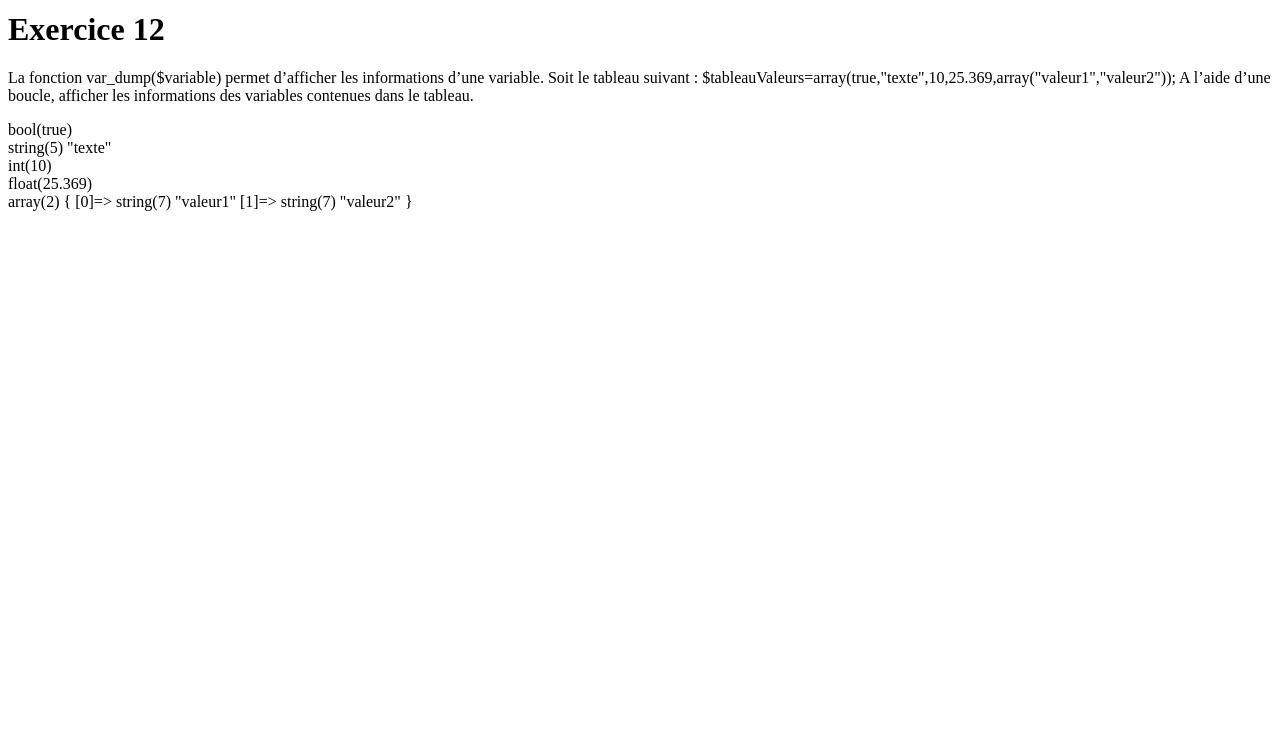
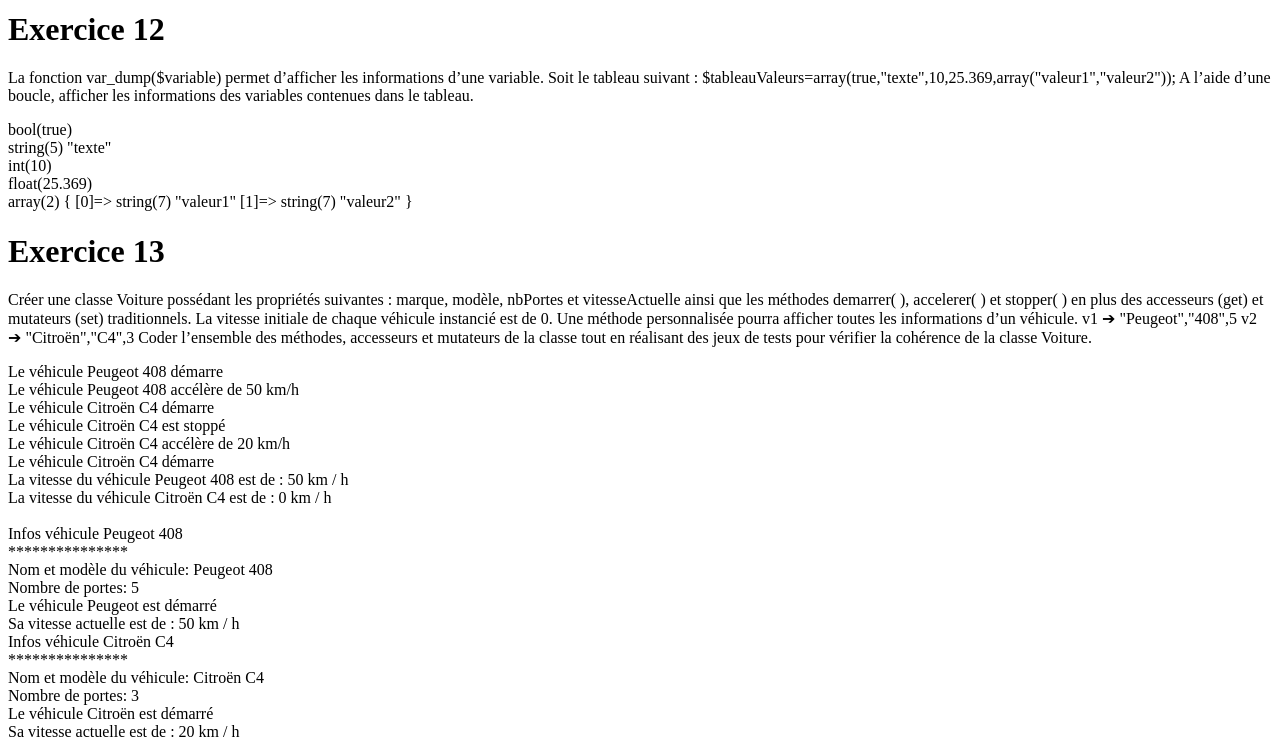
Before and after one commit to Fvtimv/Exercise-PHP-2, a PHP site: page / in a window 1280 px wide. Shown: the part 2605-3354 px from the top of the page. Before the commit the page ends 2816 px from the top, so only its background shows below. Run offline with PHP 8.4, Linux system fonts and the light colour scheme.

Commit message:
Finished Exercise 13 with class and objects

```diff
--- a/index.php
+++ b/index.php
@@ -403,3 +403,144 @@ $tableauValeurs = array (true, "texte", 10, 25.369,
     }
 
 ?>
+
+
+<h1>Exercice 13</h1>
+
+<p>Créer une classe Voiture possédant les propriétés suivantes :
+    marque, modèle, nbPortes et vitesseActuelle ainsi que les
+    méthodes demarrer( ), accelerer( ) et stopper( ) en plus des
+    accesseurs (get) et mutateurs (set) traditionnels. La vitesse
+    initiale de chaque véhicule instancié est de 0. Une méthode
+    personnalisée pourra afficher toutes les informations d’un
+    véhicule.
+    v1 ➔ "Peugeot","408",5
+    v2 ➔ "Citroën","C4",3
+    Coder l’ensemble des méthodes, accesseurs et mutateurs de la
+    classe tout en réalisant des jeux de tests pour vérifier
+    la cohérence de la classe Voiture.</p>
+
+<?php
+
+class Voiture{
+    //attributs
+    private $_marque;
+    private $_modele;
+    private $_nbPortes;
+    private $_vitesseActuelle;
+    // private $_vitesseInitiale = 0;
+
+
+    public function __construct($marque, $modele, $nbPortes){
+        $this -> _marque = $marque;
+        $this -> _modele = $modele;
+        $this -> _nbPortes = $nbPortes;
+        $this -> _vitesseActuelle = 0;
+    }
+
+    //methodes
+
+    public function getMarque(){
+        return $this -> _marque;
+    }
+    public function setMarque($marque){
+        $this -> _marque = $marque;
+    }
+    public function getModele(){
+        return $this -> _modele;
+    }
+    public function setModele($modele){
+        $this -> _modele = $modele;
+    }
+    public function getNbPortes(){
+        return $this -> _nbPortes;
+    }
+    public function setNbPortes($nbPortes){
+        $this -> _nbPortes = $nbPortes;
+    }
+    public function getVitesseActuelle(){
+        return $this -> _vitesseActuelle;
+    }
+    public function setVitesseActuelle($vitesseActuelle){
+        $this -> _vitesseActuelle = $vitesseActuelle;
+    }
+
+
+    public function demarrer(){
+        echo "Le véhicule {$this -> _marque} {$this -> _modele}
+        démarre <br>";
+
+    }
+
+
+    public function accelerer($vitesseAcceleration){
+        $this -> _vitesseActuelle += $vitesseAcceleration;
+        echo "Le véhicule {$this -> _marque} {$this -> _modele}
+        accélère de {$vitesseAcceleration} km/h <br>";
+
+
+
+    }
+
+
+    public function stopper(){
+        if ($this ->_vitesseActuelle){
+            $this -> _vitesseActuelle = 0;
+        } echo "Le véhicule {$this -> _marque} {$this ->_modele}
+        est stoppé <br>";
+    }
+
+    public function ralentir($vitesse){
+        echo "La vitesse du véhicule {$this -> _marque}
+        {$this -> _modele} est de : {$vitesse} km / h <br>";
+    }
+
+
+
+
+
+    public function information(){
+        echo "Infos véhicule  {$this -> getMarque()}
+        {$this -> getModele()} <br>
+        *************** <br>
+        Nom et modèle du véhicule: {$this -> getMarque()} {$this -> getModele()} <br>
+        Nombre de portes: {$this -> getNbPortes()} <br>";
+
+        if ($this -> _vitesseActuelle == 0){
+            echo "Le véhicule {$this -> getMarque()} est à l'arrêt <br>";
+            echo " Sa vitesse actuelle est de : {$this -> getVitesseActuelle()} km / h <br>";
+        } else {
+            echo "Le véhicule {$this -> getMarque()} est démarré <br>";
+            echo "Sa vitesse actuelle est de : {$this -> getVitesseActuelle()} km / h <br>";
+        }
+    }
+
+    public function getInformation(){
+        return $this -> information();
+    }
+}
+
+$v1 = new Voiture ("Peugeot", "408", 5);
+$v2 = new Voiture ("Citroën", "C4", 3);
+
+$v1 -> demarrer();
+$v1 -> accelerer(50);
+$v2 -> demarrer();
+$v2 -> stopper();
+$v2 -> accelerer(20);
+$v2 -> demarrer();
+$v1 -> ralentir(50);
+$v2 -> ralentir(0);
+
+echo "<br>";
+
+echo $v1 -> getInformation();
+echo $v2 -> getInformation(); //ask why it shows 20 instead of 0 km/h
+
+?>
+
+
+
+<!-- if ($this -> _marque === "Peugeot") {
+            echo "Le véhicule veut accélérer de {$this -> _vitesseActuelle} km/h <br>";
+        } -->
```
